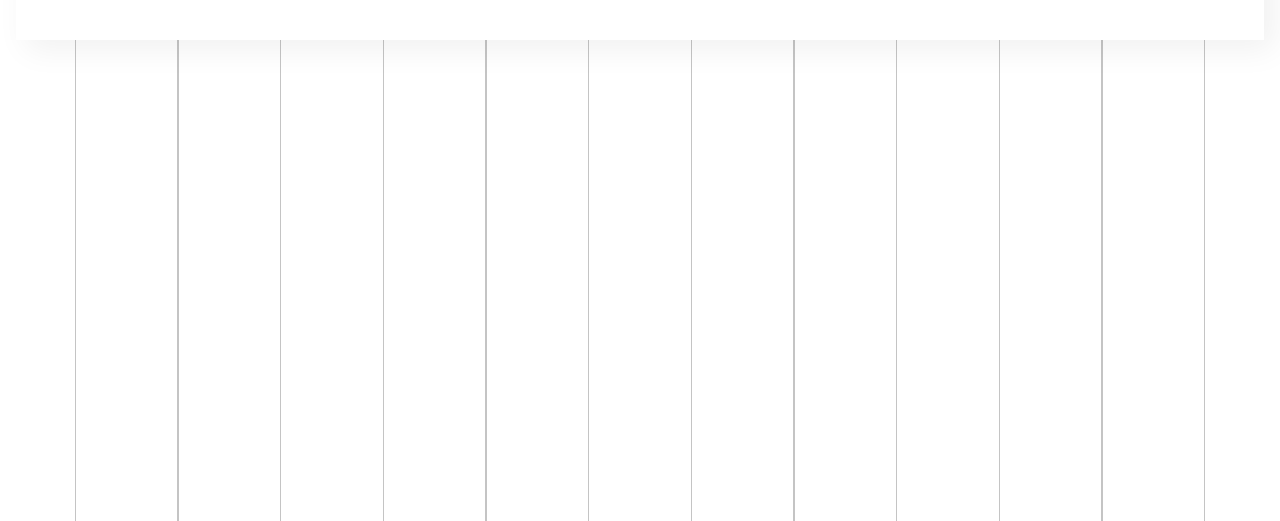
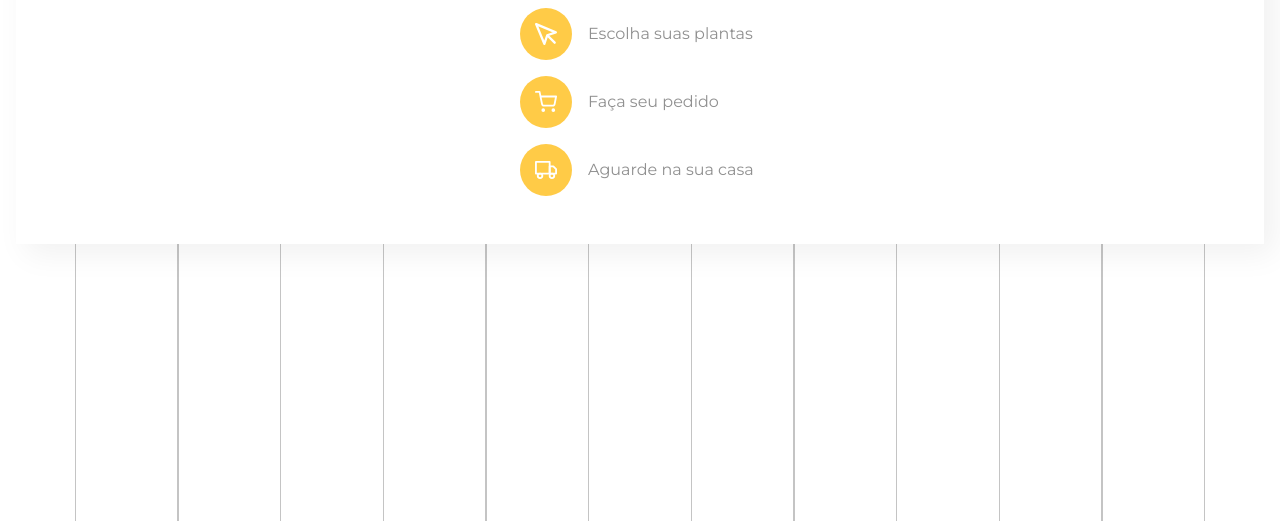
Before and after one commit to camilavitoriacosta/MontandoPaginasComComponentes, a plain HTML site: page index.html in a window 1280 px wide. Shown: the part 279-800 px from the top of the page. Drawn offline with Linux system fonts and the light colour scheme; a web font is replaced by a local one.

Commit message:
Estilizando Lista de itens

```diff
--- /dev/null
+++ b/assets/css/componentes/item.css
@@ -0,0 +1,42 @@
+.lista-item{
+    display: flex;
+    flex-direction: column;
+    align-items: center;
+}
+
+.item{
+    display: flex;
+    align-items: center;
+
+    width: 15rem;
+
+    margin-bottom: 1rem;
+}
+
+.item__icone{
+    display: block;
+
+    margin-right: 1rem;
+
+    width: 3.25rem;
+    height: 3.25rem;
+
+    border-radius: 50%;
+
+    background-color: var(--amarelo);
+    background-size: 1.375rem;
+    background-repeat: no-repeat;
+    background-position: center;
+}
+
+.item__icone--cursor{
+    background-image: url(../../icon/mouse.svg);
+}
+
+.item__icone--carrinho{
+    background-image: url(../../icon/cart.svg);
+}
+
+.item__icone--caminhao{
+    background-image: url(../../icon/truck.svg);
+}
--- a/index.html
+++ b/index.html
@@ -11,6 +11,7 @@
     <link rel="stylesheet" href="assets/css/componentes/botoes.css">
     <link rel="stylesheet" href="assets/css/componentes/input.css">
     <link rel="stylesheet" href="assets/css/componentes/cartao.css">
+    <link rel="stylesheet" href="assets/css/componentes/item.css">
 
     <!-- FONTES -->
     <link rel="preconnect" href="https://fonts.googleapis.com">
@@ -28,6 +29,20 @@
                 Como conseguir
                 <span class="titulo--destaque"> minha planta </span>
             </h2>
+            <ul class="lista-item">
+                <li class="item">
+                    <span class="item__icone item__icone--cursor"></span>
+                    <p>Escolha suas plantas</p>
+                </li>
+                <li class="item">
+                    <span class="item__icone item__icone--carrinho"></span>
+                    <p>Faça seu pedido</p>
+                </li>
+                <li class="item">
+                    <span class="item__icone item__icone--caminhao"></span>
+                    <p>Aguarde na sua casa</p>
+                </li>
+            </ul>
         </article>
     </main>
 </body>
```
Also changed, not shown: assets/icon/cart.svg (added).
